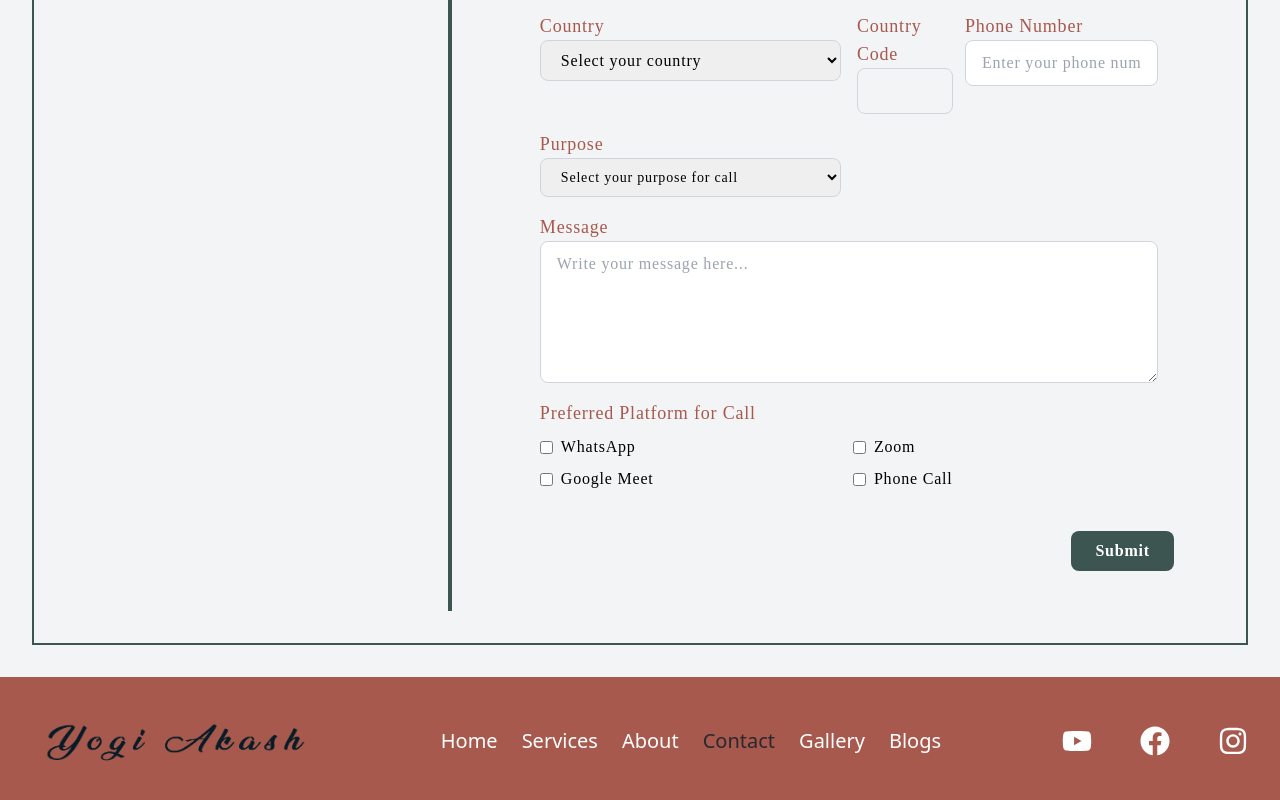
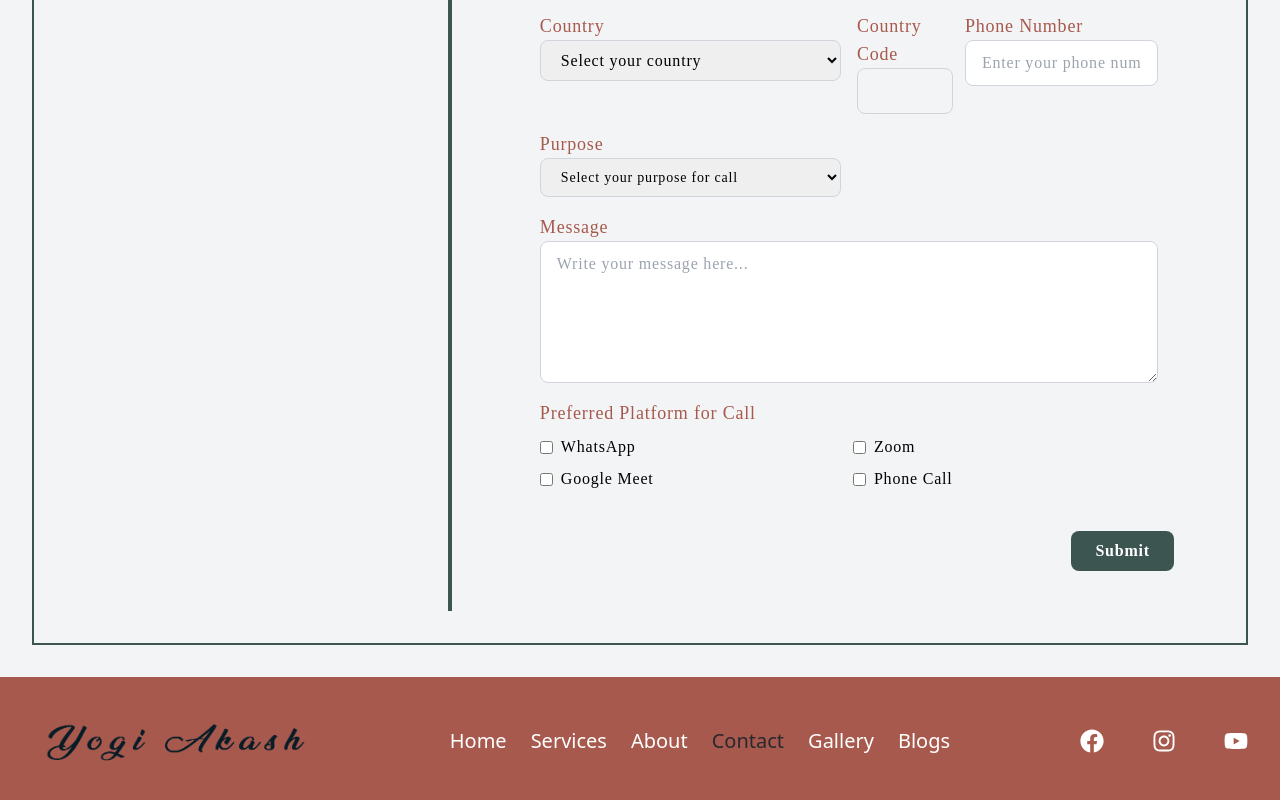
Before and after one commit to shashankapoudel/master-akash-portfolio, a React (Vite) app: page /contact/schedule-meeting in a window 1280 px wide. Shown: the part 348-1148 px from the top of the page. Built offline with nearby package versions, Linux system fonts and the light colour scheme.

Commit message:
latest changes

```diff
--- a/src/components/footer.jsx
+++ b/src/components/footer.jsx
@@ -65,16 +65,18 @@ const Footer = () => {
 
             <div className='flex gap-6 lg:gap-12 '>
 
+
                 <div>
-                    <a href=''><FaYoutube className=' text-xl md:text-2xl lg:text-3xl text-white' /></a>
+                    <a href='https://www.facebook.com/soundhealinginstructor'><FaFacebook className='text-xl md:text-2xl lg:text-2xl text-white' /></a>
+                </div>
+
+
+                <div>
+                    <a href='https://www.instagram.com/soundhealing.hk/'><FaInstagram className='text-xl md:text-2xl lg:text-2xl text-white' /></a>
                 </div>
 
                 <div>
-                    <a href=''><FaFacebook className='text-xl md:text-2xl lg:text-3xl text-white' /></a>
-                </div>
-
-                <div>
-                    <a href=''><FaInstagram className='text-xl md:text-2xl lg:text-3xl text-white' /></a>
+                    <a href='https://www.youtube.com/@Yogi_akash/featured '><FaYoutube className=' text-xl md:text-2xl lg:text-2xl text-white' /></a>
                 </div>
 
             </div>
```
